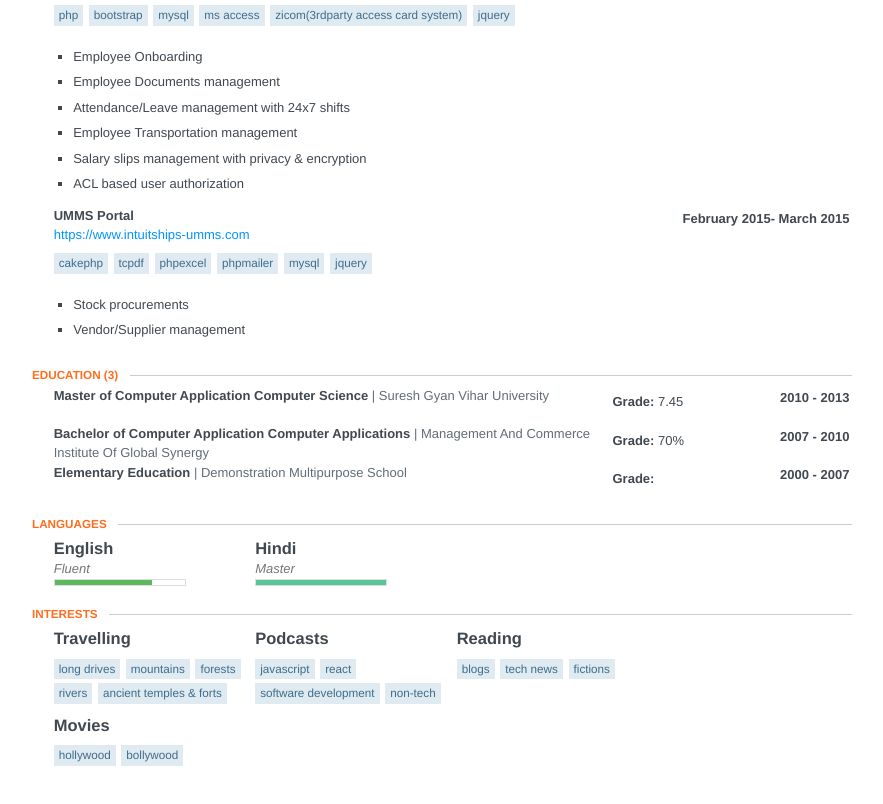
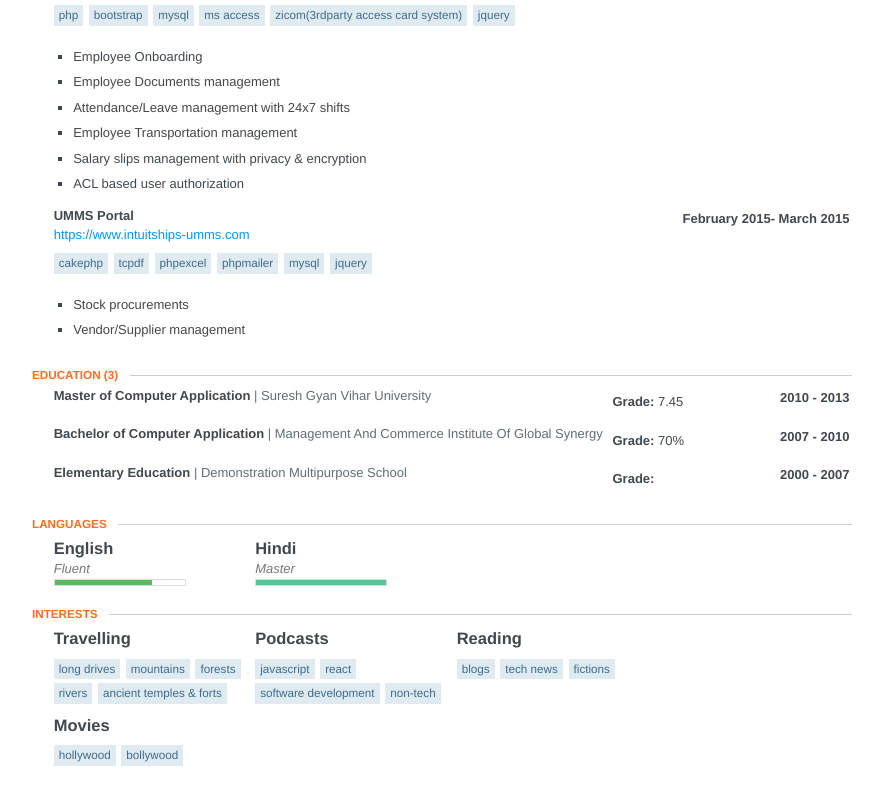
Before and after one commit to satyendrachaudhary/satyendrachaudhary.github.io, a plain HTML site: page index.html in a window 1280 px wide. Shown: the part 2011-2815 px from the top of the page, without its empty margins (198-1081 px from the left). Drawn offline with Linux system fonts and the light colour scheme.

Commit message:
Update index.html

```diff
--- a/index.html
+++ b/index.html
@@ -1341,7 +1341,7 @@
                         <header>
                             <div class="header-left">
                                 <div class="studyType">Master of Computer Application</div>
-                                <div class="area">Computer Science</div>
+                                <div class="area"></div>
                                 <div class="institution">Suresh Gyan Vihar University</div>
                             </div>
                             <div class="date"> <span class="startDate">
@@ -1363,7 +1363,7 @@
                         <header>
                             <div class="header-left">
                                 <div class="studyType">Bachelor of Computer Application</div>
-                                <div class="area">Computer Applications</div>
+                                <div class="area"></div>
                                 <div class="institution">Management And Commerce Institute Of Global Synergy</div>
                             </div>
                             <div class="date"> <span class="startDate">
```
